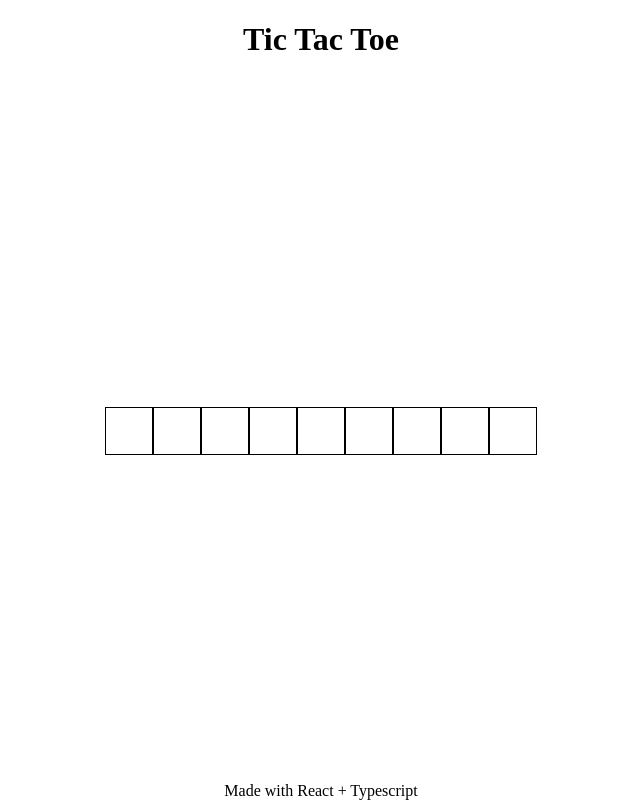
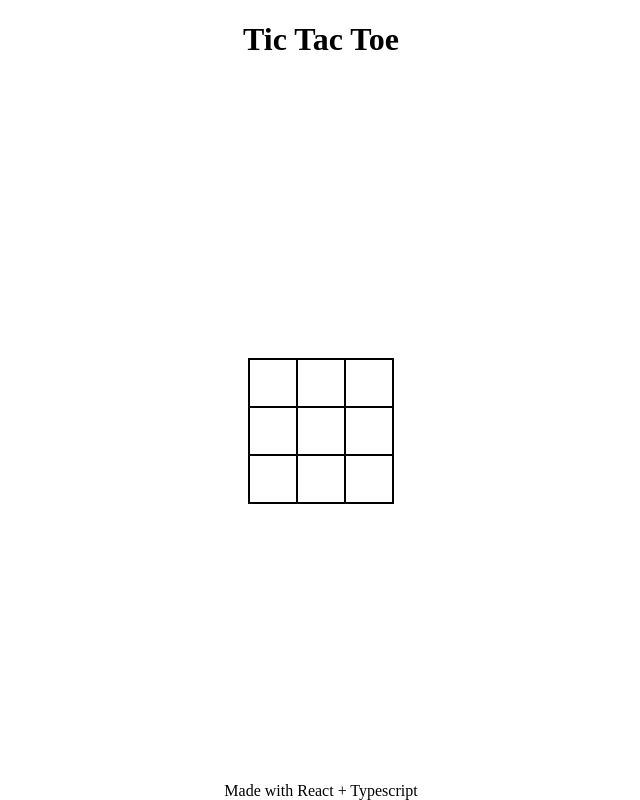
Before and after one commit to ferllop/learning-react, a React (Vite) app in the folder 02-tic-tac-toe/: page / in a window 1280 px wide. Shown: the whole page, without its empty margins (319-959 px from the left). Built offline with nearby package versions, Linux system fonts and the light colour scheme.

Commit message:
Make Board display as a 3x3 grid

```diff
--- a/02-tic-tac-toe/src/index.css
+++ b/02-tic-tac-toe/src/index.css
@@ -26,3 +26,11 @@ body {
   min-height: 3em;
   min-width: 3em;
 }
+
+
+.board {
+  display: grid;
+  grid-template-columns: repeat(3, 1fr);
+  gap: 0px;
+  border: 1px solid black;
+}
```
